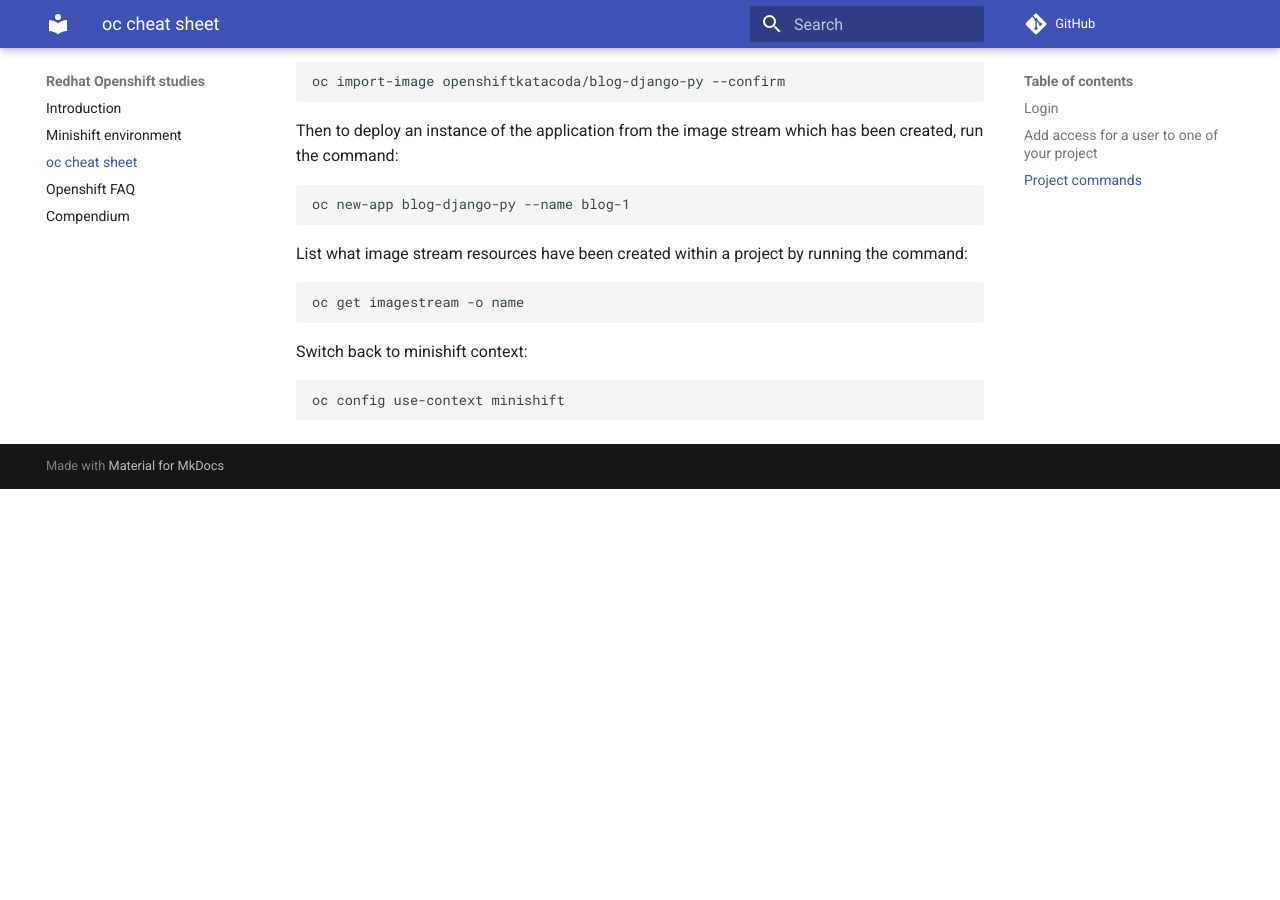
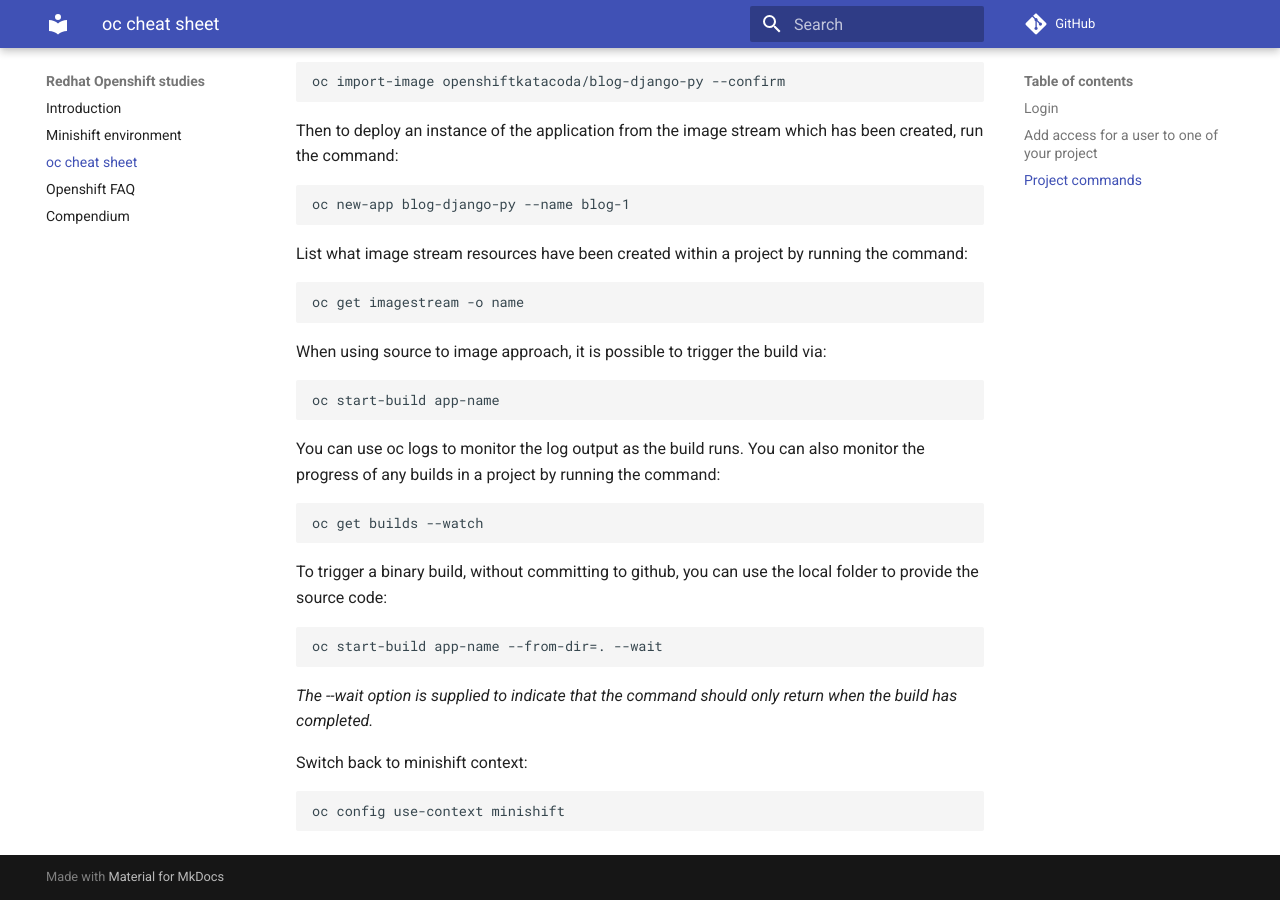
Before and after one commit to jbcodeforce/openshift-studies, an MkDocs documentation site: the page built from docs/oc-cli.md, in a window 1280 px wide and 900 px high, scrolled down 2147 px. Built offline with MkDocs 1.6.1 and Material for MkDocs 9.7.7, drawn with Linux system fonts in a browser that asks for light colours; comment, search, counter and statistics services are not loaded; before the commit the page ends 2636 px from its top, so only the background shows below that.

Commit message:
continue study

````diff
--- a/docs/oc-cli.md
+++ b/docs/oc-cli.md
@@ -122,6 +122,26 @@
 oc get imagestream -o name
 ```
 
+When using source to image approach, it is possible to trigger the build via:
+
+```
+oc start-build app-name
+```
+
+You can use oc logs to monitor the log output as the build runs. You can also monitor the progress of any builds in a project by running the command:
+
+```
+oc get builds --watch
+```
+
+To trigger a binary build, without committing to github, you can use the local folder to provide the source code:
+
+```
+oc start-build app-name --from-dir=. --wait
+```
+
+*The --wait option is supplied to indicate that the command should only return when the build has completed.*
+
 Switch back to minishift context:
 
 ```
````
Also changed, not shown: docs/index.md (+8 -3 lines).
